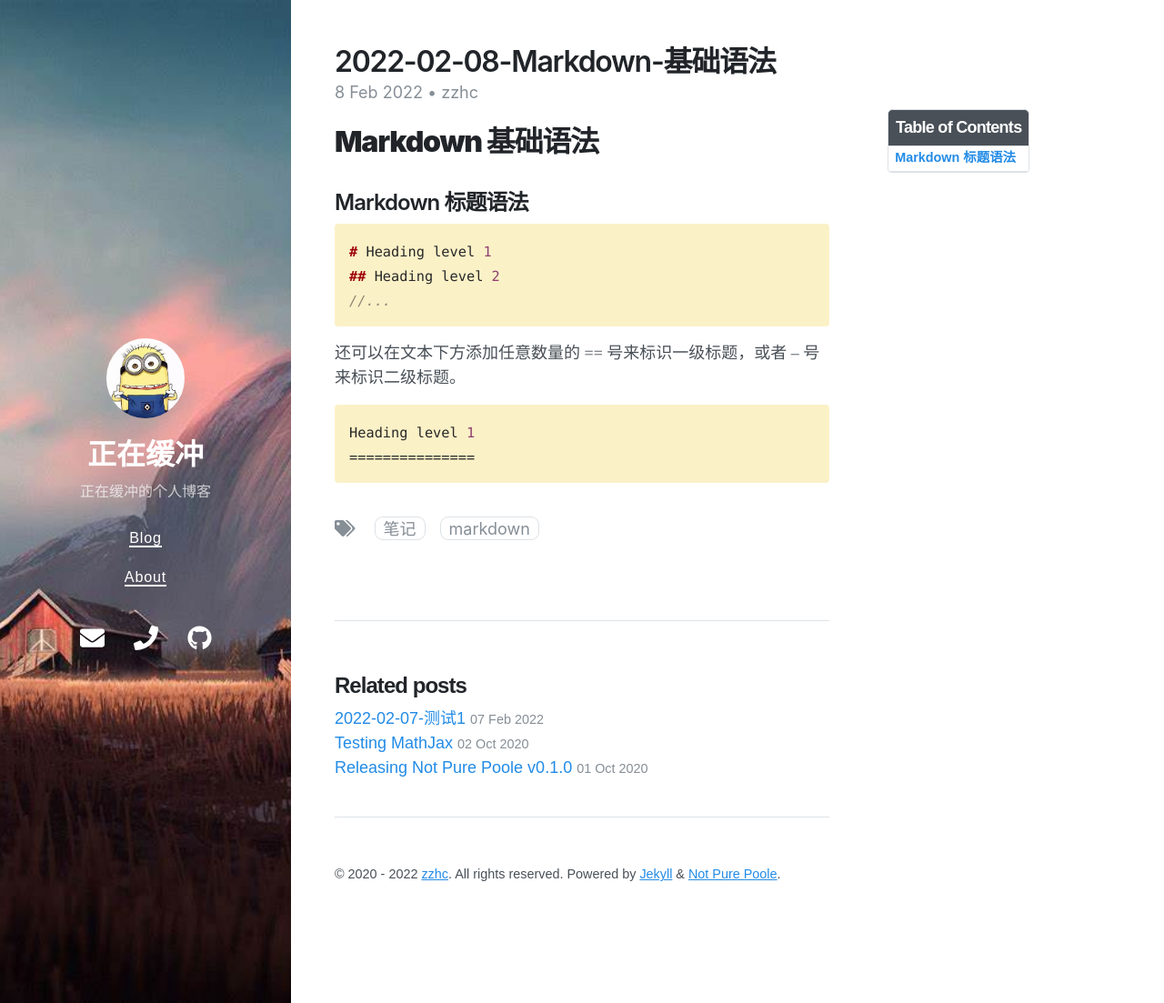
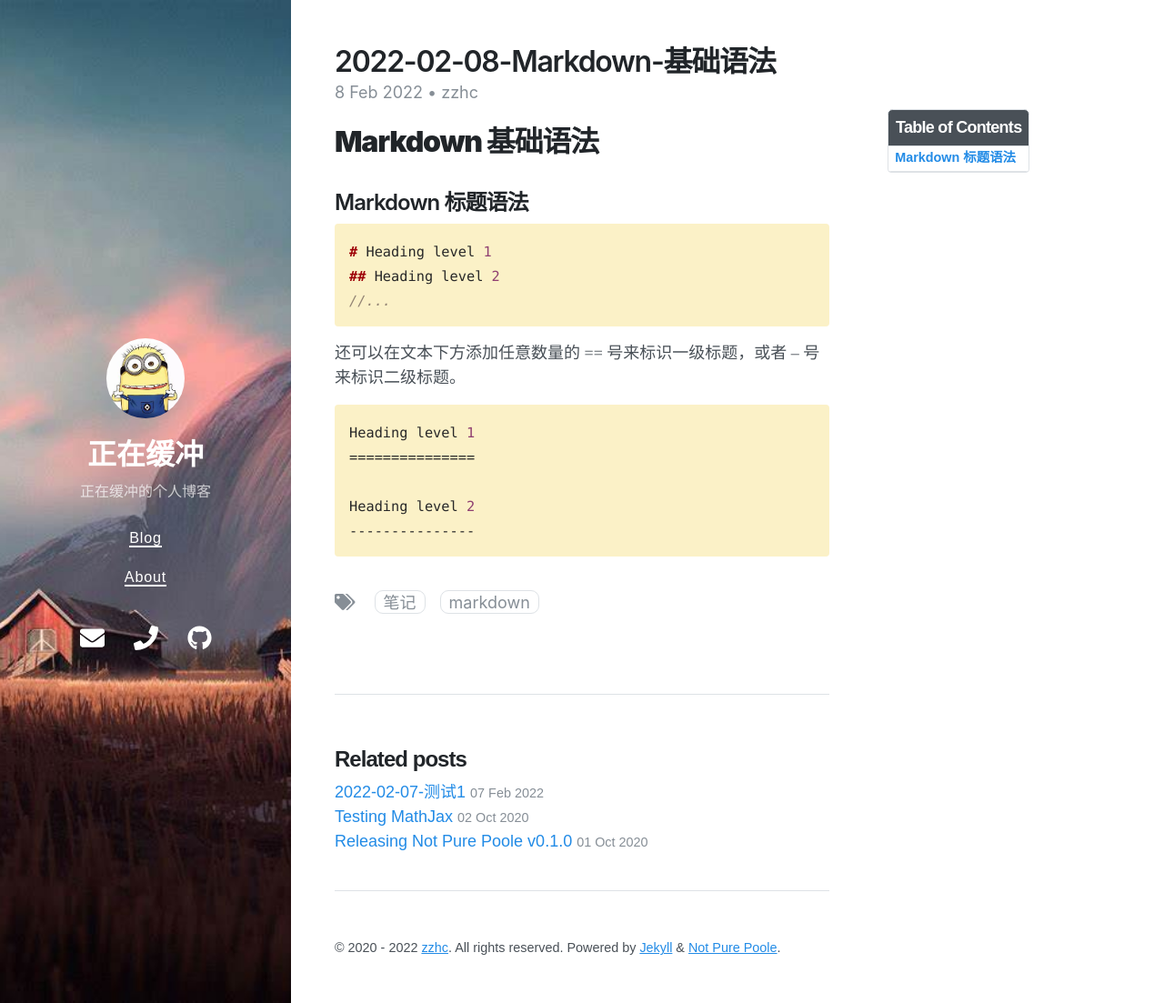
Before and after one commit to Zzhc3321/personal-blog.github.io, a Jekyll site: the page built from _posts/2022-02-08-Markdown-基础语法.md, in a window 1280 px wide and 1103 px high. Shown: the whole window at 91% size. Built offline with Jekyll 4.4.1, drawn with Linux system fonts in a browser that asks for light colours; nearby versions of some CDN libraries.

Commit message:
修改文件: _posts/2022-02-08-Markdown-基础语法.md

```diff
--- a/_posts/2022-02-08-Markdown-基础语法.md
+++ b/_posts/2022-02-08-Markdown-基础语法.md
@@ -22,4 +22,7 @@ author: zzhc
 {% highlight js %}
 Heading level 1
 ===============
+
+Heading level 2
+---------------
 {% endhighlight %}
```
